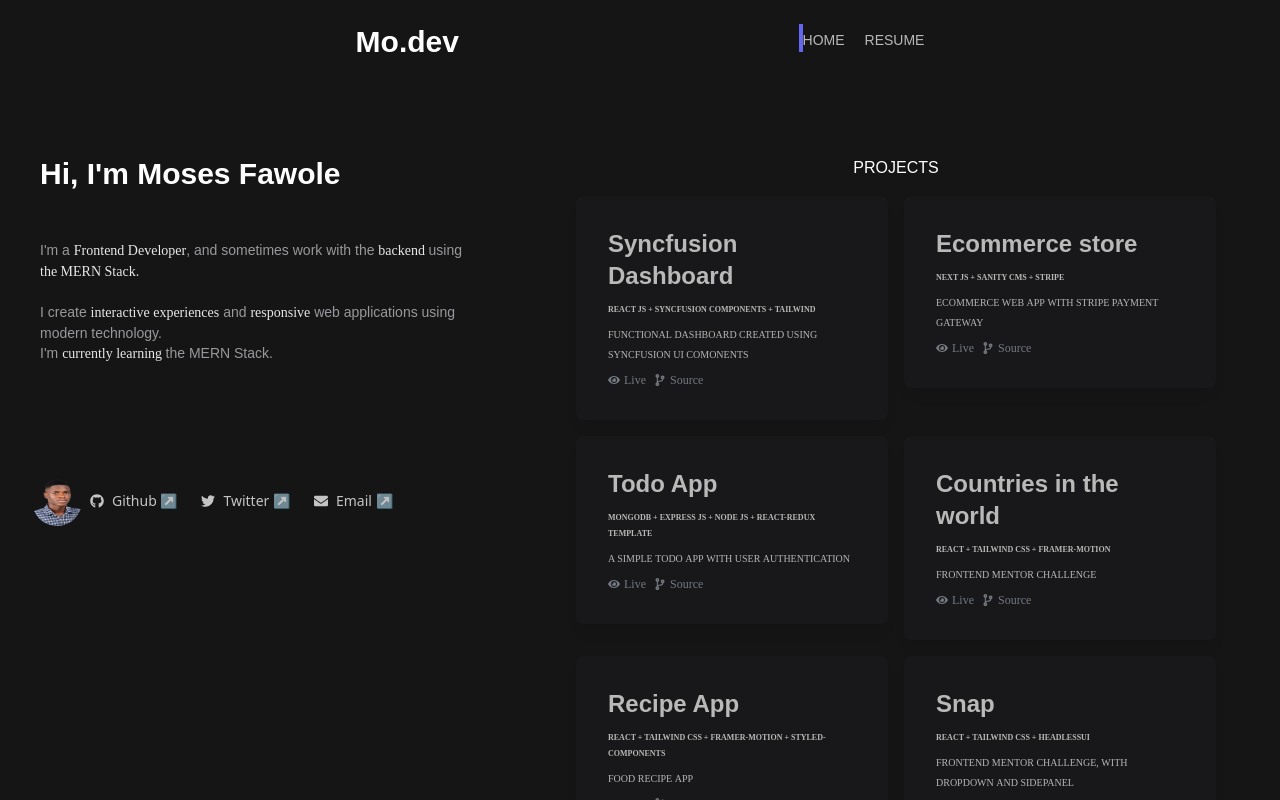
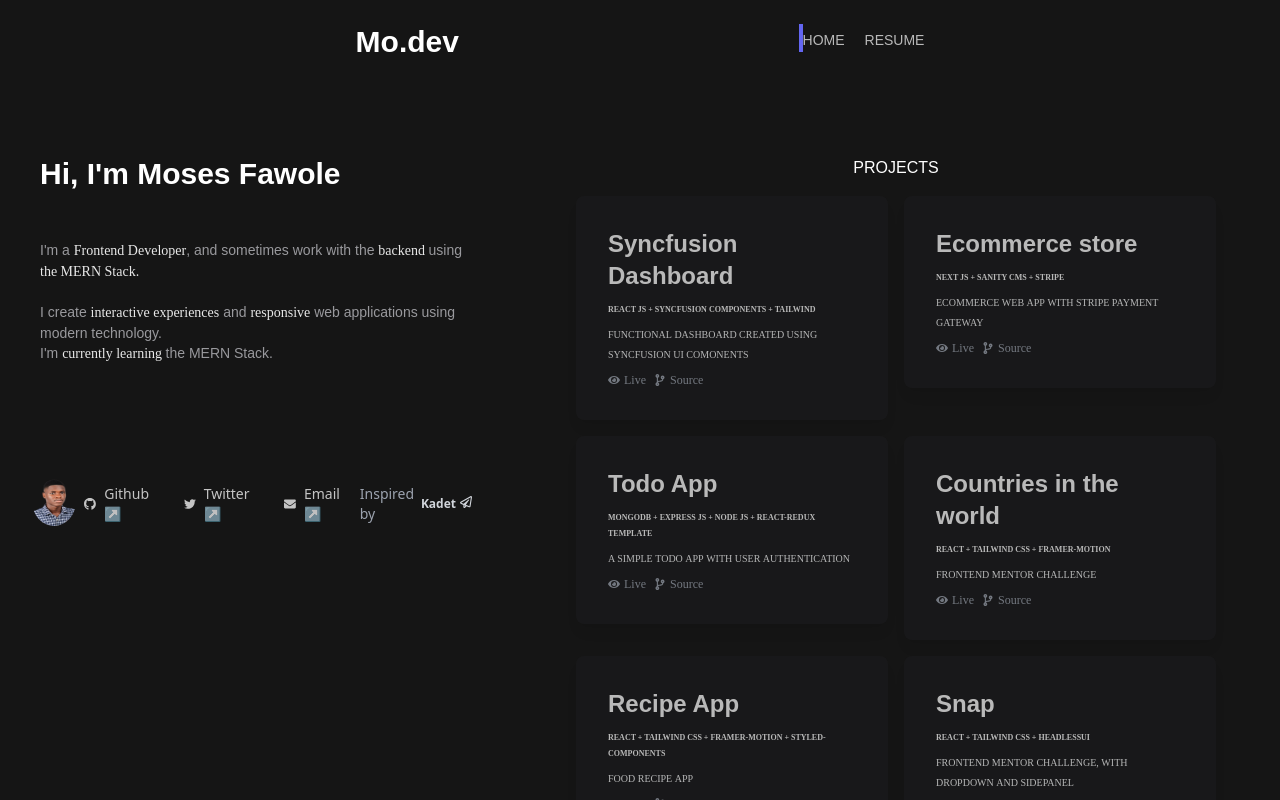
Before and after one commit to mosesfawole/portfolio, a React (Create React App) app: page / in a window 1280 px wide. Built offline with nearby package versions, Linux system fonts and the light colour scheme.

Commit message:
change to footer.jsx

```diff
--- a/src/components/Footer.jsx
+++ b/src/components/Footer.jsx
@@ -39,6 +39,23 @@ const Footer = () => {
           >
             <FaEnvelope className="md:m-2 mr-2" /> Email ↗
           </a>
+        </div>
+        <div className="text-center flex text-sm  text-gray-400  md:text-start ">
+          <p className=" p-2 flex items-center ">
+            Inspired by{" "}
+            <a
+              rel="noreferrer"
+              className=" text-xs flex  items- ml-1 text-gray-300 font-semibold hover:text-white"
+              href="https://kadet.dev/"
+              target="_blank"
+            >
+              Kadet{""}
+              <span className="flex ml-1">
+                {" "}
+                <FaRegPaperPlane />
+              </span>
+            </a>
+          </p>
         </div>
       </div>
 
```
